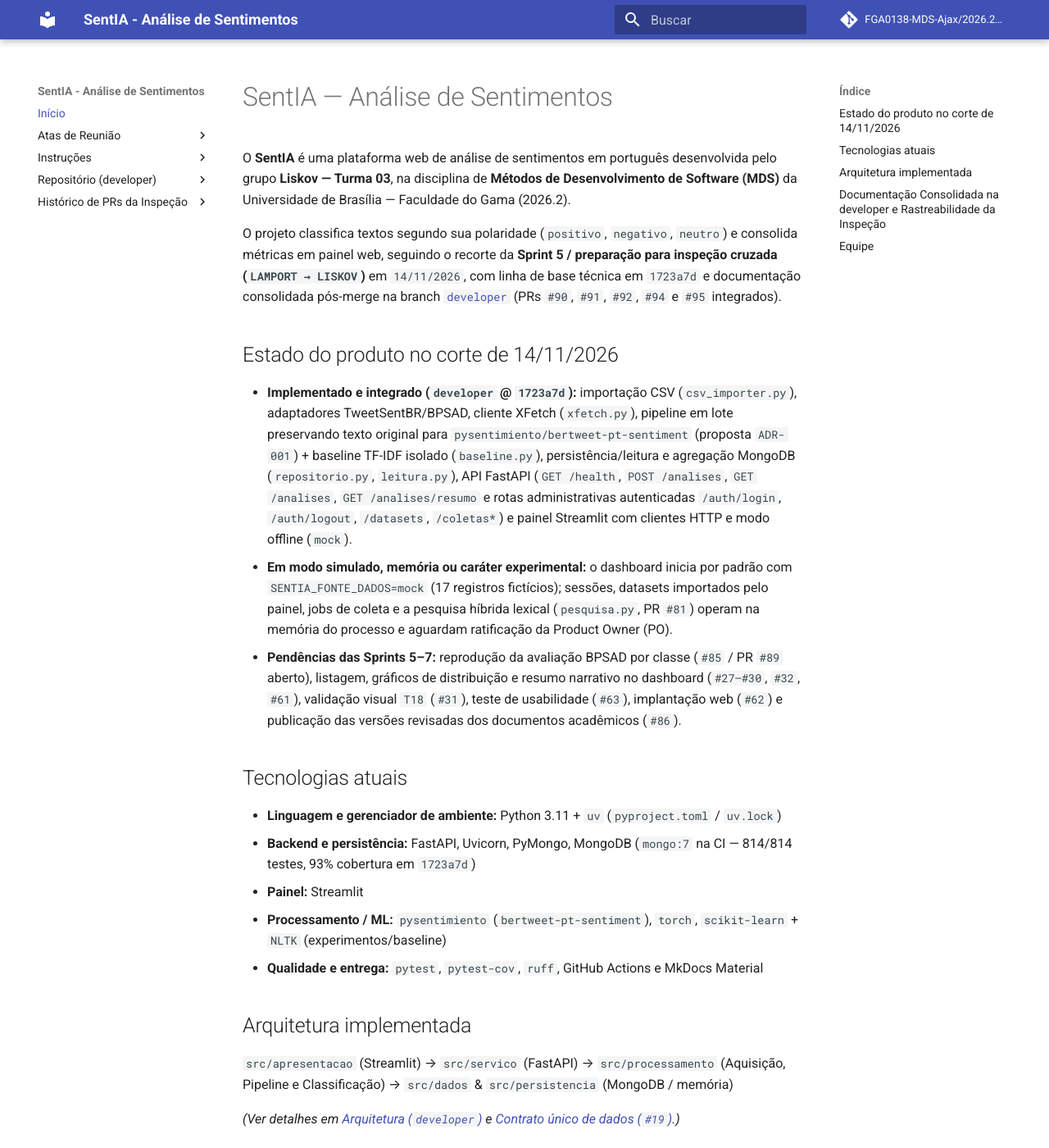
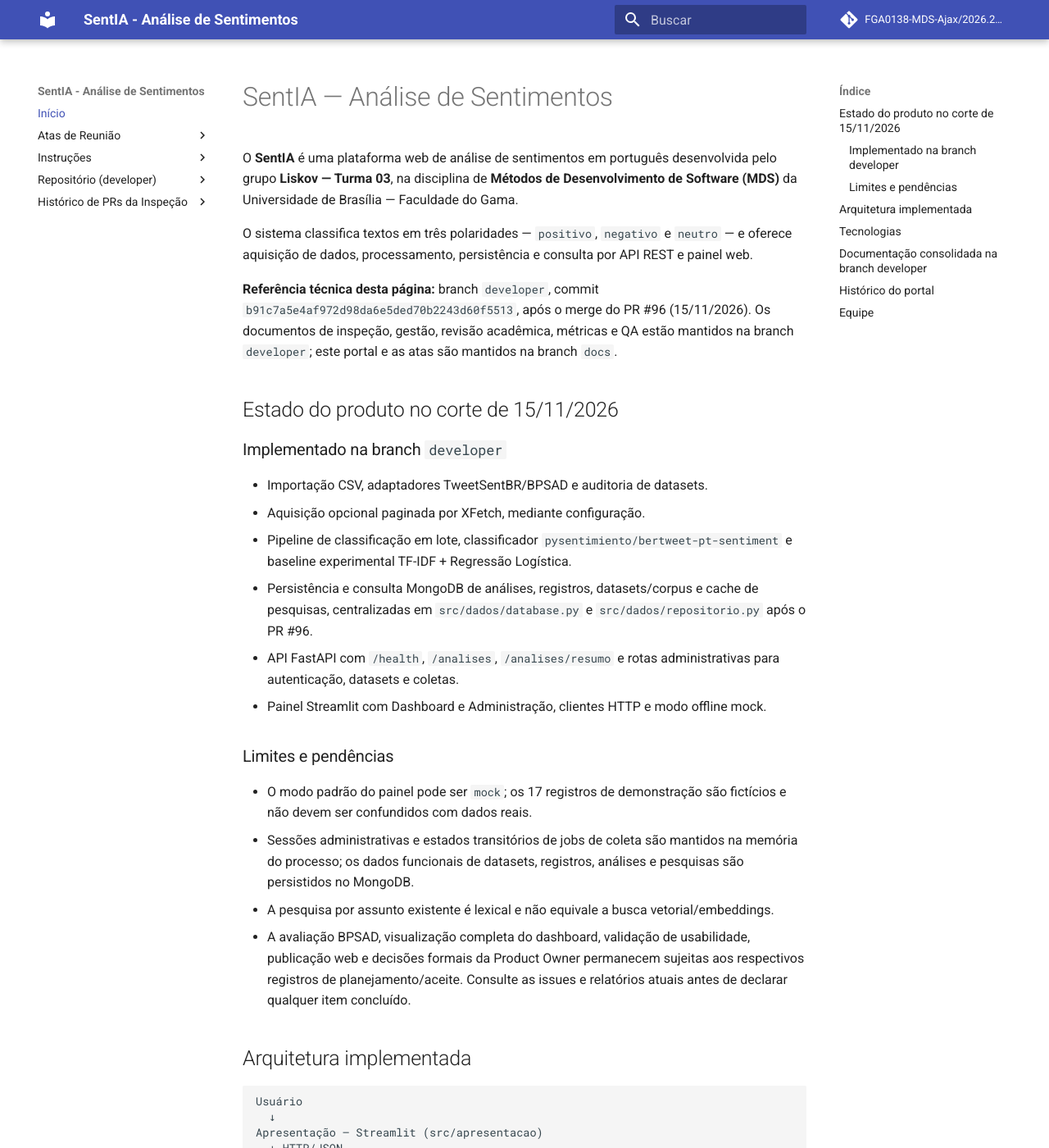
Before and after one commit to FGA0138-MDS-Ajax/2026.2-T03-Liskov, an MkDocs documentation site: the page built from docs/index.md, in a window 1280 px wide and 1400 px high. Shown: the whole window at 82% size. Built offline with MkDocs 1.6.1 and Material for MkDocs 9.7.7, drawn with Linux system fonts in a browser that asks for light colours; comment, search, counter and statistics services are not loaded; some of the changed text lies outside the part shown.

Commit message:
Atualiza portal e estado técnico do SentIA
Revisa o portal com o estado do produto após o PR #96, reorganiza links e arquitetura, e atualiza o histórico do PR #93 como integrado. Ignora também arquivos locais `.env` e `.coverage`.

````diff
--- a/docs/index.md
+++ b/docs/index.md
@@ -1,42 +1,75 @@
 # SentIA — Análise de Sentimentos
 
-O **SentIA** é uma plataforma web de análise de sentimentos em português desenvolvida pelo grupo **Liskov — Turma 03**, na disciplina de **Métodos de Desenvolvimento de Software (MDS)** da Universidade de Brasília — Faculdade do Gama (2026.2).
+O **SentIA** é uma plataforma web de análise de sentimentos em português desenvolvida pelo grupo **Liskov — Turma 03**, na disciplina de **Métodos de Desenvolvimento de Software (MDS)** da Universidade de Brasília — Faculdade do Gama.
 
-O projeto classifica textos segundo sua polaridade (`positivo`, `negativo`, `neutro`) e consolida métricas em painel web, seguindo o recorte da **Sprint 5 / preparação para inspeção cruzada (`LAMPORT → LISKOV`)** em `14/11/2026`, com linha de base técnica em `1723a7d` e documentação consolidada pós-merge na branch [`developer`](https://github.com/FGA0138-MDS-Ajax/2026.2-T03-Liskov/tree/developer) (PRs `#90`, `#91`, `#92`, `#94` e `#95` integrados).
+O sistema classifica textos em três polaridades — `positivo`, `negativo` e `neutro` — e oferece aquisição de dados, processamento, persistência e consulta por API REST e painel web.
 
-## Estado do produto no corte de 14/11/2026
+**Referência técnica desta página:** branch `developer`, commit `b91c7a5e4af972d98da6e5ded70b2243d60f5513`, após o merge do PR #96 (15/11/2026). Os documentos de inspeção, gestão, revisão acadêmica, métricas e QA estão mantidos na branch `developer`; este portal e as atas são mantidos na branch `docs`.
 
-- **Implementado e integrado (`developer` @ `1723a7d`):** importação CSV (`csv_importer.py`), adaptadores TweetSentBR/BPSAD, cliente XFetch (`xfetch.py`), pipeline em lote preservando texto original para `pysentimiento/bertweet-pt-sentiment` (proposta `ADR-001`) + baseline TF-IDF isolado (`baseline.py`), persistência/leitura e agregação MongoDB (`repositorio.py`, `leitura.py`), API FastAPI (`GET /health`, `POST /analises`, `GET /analises`, `GET /analises/resumo` e rotas administrativas autenticadas `/auth/login`, `/auth/logout`, `/datasets`, `/coletas*`) e painel Streamlit com clientes HTTP e modo offline (`mock`).
-- **Em modo simulado, memória ou caráter experimental:** o dashboard inicia por padrão com `SENTIA_FONTE_DADOS=mock` (17 registros fictícios); sessões, datasets importados pelo painel, jobs de coleta e a pesquisa híbrida lexical (`pesquisa.py`, PR `#81`) operam na memória do processo e aguardam ratificação da Product Owner (PO).
-- **Pendências das Sprints 5–7:** reprodução da avaliação BPSAD por classe (`#85` / PR `#89` aberto), listagem, gráficos de distribuição e resumo narrativo no dashboard (`#27–#30`, `#32`, `#61`), validação visual `T18` (`#31`), teste de usabilidade (`#63`), implantação web (`#62`) e publicação das versões revisadas dos documentos acadêmicos (`#86`).
+## Estado do produto no corte de 15/11/2026
 
-## Tecnologias atuais
+### Implementado na branch `developer`
 
-- **Linguagem e gerenciador de ambiente:** Python 3.11 + `uv` (`pyproject.toml` / `uv.lock`)
-- **Backend e persistência:** FastAPI, Uvicorn, PyMongo, MongoDB (`mongo:7` na CI — 814/814 testes, 93% cobertura em `1723a7d`)
-- **Painel:** Streamlit
-- **Processamento / ML:** `pysentimiento` (`bertweet-pt-sentiment`), `torch`, `scikit-learn` + `NLTK` (experimentos/baseline)
-- **Qualidade e entrega:** `pytest`, `pytest-cov`, `ruff`, GitHub Actions e MkDocs Material
+- Importação CSV, adaptadores TweetSentBR/BPSAD e auditoria de datasets.
+- Aquisição opcional paginada por XFetch, mediante configuração.
+- Pipeline de classificação em lote, classificador `pysentimiento/bertweet-pt-sentiment` e baseline experimental TF-IDF + Regressão Logística.
+- Persistência e consulta MongoDB de análises, registros, datasets/corpus e cache de pesquisas, centralizadas em `src/dados/database.py` e `src/dados/repositorio.py` após o PR #96.
+- API FastAPI com `/health`, `/analises`, `/analises/resumo` e rotas administrativas para autenticação, datasets e coletas.
+- Painel Streamlit com Dashboard e Administração, clientes HTTP e modo offline mock.
+
+### Limites e pendências
+
+- O modo padrão do painel pode ser `mock`; os 17 registros de demonstração são fictícios e não devem ser confundidos com dados reais.
+- Sessões administrativas e estados transitórios de jobs de coleta são mantidos na memória do processo; os dados funcionais de datasets, registros, análises e pesquisas são persistidos no MongoDB.
+- A pesquisa por assunto existente é lexical e não equivale a busca vetorial/embeddings.
+- A avaliação BPSAD, visualização completa do dashboard, validação de usabilidade, publicação web e decisões formais da Product Owner permanecem sujeitas aos respectivos registros de planejamento/aceite. Consulte as issues e relatórios atuais antes de declarar qualquer item concluído.
 
 ## Arquitetura implementada
 
-`src/apresentacao` (Streamlit) → `src/servico` (FastAPI) → `src/processamento` (Aquisição, Pipeline e Classificação) → `src/dados` & `src/persistencia` (MongoDB / memória)
+```text
+Usuário
+  ↓
+Apresentação — Streamlit (src/apresentacao)
+  ↓ HTTP/JSON
+Serviço — FastAPI (src/servico)
+  ↓
+Processamento — Aquisição + Pipeline + Classificação (src/processamento)
+  ↓
+Dados — MongoDB / PyMongo (src/dados)
+```
 
-*(Ver detalhes em [Arquitetura (`developer`)](https://github.com/FGA0138-MDS-Ajax/2026.2-T03-Liskov/blob/developer/docs/arquitetura.md) e [Contrato único de dados (`#19`)](https://github.com/FGA0138-MDS-Ajax/2026.2-T03-Liskov/blob/developer/docs/contratos-dados.md).)*
+A API pertence à camada `servico`. A persistência está centralizada em `src/dados/`; não há um pacote `src/persistencia/` na revisão técnica citada.
 
-## Documentação Consolidada na `developer` e Rastreabilidade da Inspeção
+Consulte a [arquitetura técnica](https://github.com/FGA0138-MDS-Ajax/2026.2-T03-Liskov/blob/developer/docs/arquitetura.md) e o [contrato único de dados](https://github.com/FGA0138-MDS-Ajax/2026.2-T03-Liskov/blob/developer/docs/contratos-dados.md).
 
-Este portal na branch `docs` concentra as **Atas de Reunião** ([Ata 1](atas-reuniao/ata-reuniao-1.md) · [Ata 2](atas-reuniao/ata-reuniao-2.md)), as **Instruções do MkDocs** ([MkDocs](instrucoes/instrucoes.md)) e o resumo institucional. Os documentos de engenharia, gestão, revisão acadêmica, métricas GQM, QA e dossiê de inspeção encontram-se **consolidados na branch `developer`** após a integração dos PRs [`#90`](https://github.com/FGA0138-MDS-Ajax/2026.2-T03-Liskov/pull/90), [`#91`](https://github.com/FGA0138-MDS-Ajax/2026.2-T03-Liskov/pull/91), [`#92`](https://github.com/FGA0138-MDS-Ajax/2026.2-T03-Liskov/pull/92), [`#94`](https://github.com/FGA0138-MDS-Ajax/2026.2-T03-Liskov/pull/94) e [`#95`](https://github.com/FGA0138-MDS-Ajax/2026.2-T03-Liskov/pull/95) (`MERGED`; este portal segue em análise no [PR `#93`](https://github.com/FGA0138-MDS-Ajax/2026.2-T03-Liskov/pull/93), `OPEN` na `docs`):
+## Tecnologias
 
-| Área / Frente | Documentos Canônicos (`developer`) | Histórico de PRs e Situação |
-| --- | --- | --- |
-| **Índice de entrada e comandos** | [`README.md`](https://github.com/FGA0138-MDS-Ajax/2026.2-T03-Liskov/blob/developer/README.md) · [`docs/README.md`](https://github.com/FGA0138-MDS-Ajax/2026.2-T03-Liskov/blob/developer/docs/README.md) | [PR `#92`](https://github.com/FGA0138-MDS-Ajax/2026.2-T03-Liskov/pull/92) (`MERGED`) · [PR `#95`](https://github.com/FGA0138-MDS-Ajax/2026.2-T03-Liskov/pull/95) (`MERGED`) |
-| **Dossiê de Inspeção e Roteiro Executável** | [`inspecao/README.md`](https://github.com/FGA0138-MDS-Ajax/2026.2-T03-Liskov/blob/developer/docs/inspecao/README.md) · [`ROTEIRO_INSPECAO.md`](https://github.com/FGA0138-MDS-Ajax/2026.2-T03-Liskov/blob/developer/docs/inspecao/ROTEIRO_INSPECAO.md) · [`REGISTRO_PRE_INSPECAO.md`](https://github.com/FGA0138-MDS-Ajax/2026.2-T03-Liskov/blob/developer/docs/inspecao/REGISTRO_PRE_INSPECAO.md) | [PR `#92`](https://github.com/FGA0138-MDS-Ajax/2026.2-T03-Liskov/pull/92) (`MERGED`) · [PR `#95`](https://github.com/FGA0138-MDS-Ajax/2026.2-T03-Liskov/pull/95) (`MERGED`) |
-| **Matriz de Prontidão e Catálogo Único PO** | [`MATRIZ_EVIDENCIAS.md`](https://github.com/FGA0138-MDS-Ajax/2026.2-T03-Liskov/blob/developer/docs/inspecao/MATRIZ_EVIDENCIAS.md) · [`PLANO_REGULARIZACAO.md`](https://github.com/FGA0138-MDS-Ajax/2026.2-T03-Liskov/blob/developer/docs/inspecao/PLANO_REGULARIZACAO.md) | [PR `#92`](https://github.com/FGA0138-MDS-Ajax/2026.2-T03-Liskov/pull/92) (`MERGED`) · [PR `#95`](https://github.com/FGA0138-MDS-Ajax/2026.2-T03-Liskov/pull/95) (`MERGED`) |
-| **Gestão: Sprints e Configuração** | [`PLANEJAMENTO_E_REPLANEJAMENTOS.md`](https://github.com/FGA0138-MDS-Ajax/2026.2-T03-Liskov/blob/developer/docs/gestao/PLANEJAMENTO_E_REPLANEJAMENTOS.md) · [`GESTAO_CONFIGURACAO.md`](https://github.com/FGA0138-MDS-Ajax/2026.2-T03-Liskov/blob/developer/docs/gestao/GESTAO_CONFIGURACAO.md) | [PR `#92`](https://github.com/FGA0138-MDS-Ajax/2026.2-T03-Liskov/pull/92) (`MERGED`) · [PR `#95`](https://github.com/FGA0138-MDS-Ajax/2026.2-T03-Liskov/pull/95) (`MERGED`) |
-| **Revisão Acadêmica e ABNT** | [`VISAO_ATUALIZADA_RASCUNHO.md`](https://github.com/FGA0138-MDS-Ajax/2026.2-T03-Liskov/blob/developer/docs/revisao-academica/VISAO_ATUALIZADA_RASCUNHO.md) · [`ARQUITETURA_ATUALIZADA_RASCUNHO.md`](https://github.com/FGA0138-MDS-Ajax/2026.2-T03-Liskov/blob/developer/docs/revisao-academica/ARQUITETURA_ATUALIZADA_RASCUNHO.md) · [`MATRIZ_DIVERGENCIAS.md`](https://github.com/FGA0138-MDS-Ajax/2026.2-T03-Liskov/blob/developer/docs/revisao-academica/MATRIZ_DIVERGENCIAS.md) · [`REVISAO_ABNT.md`](https://github.com/FGA0138-MDS-Ajax/2026.2-T03-Liskov/blob/developer/docs/revisao-academica/REVISAO_ABNT.md) · [`DECISOES_PENDENTES_PO.md`](https://github.com/FGA0138-MDS-Ajax/2026.2-T03-Liskov/blob/developer/docs/revisao-academica/DECISOES_PENDENTES_PO.md) · [`RELATORIO_ENTREGA.md`](https://github.com/FGA0138-MDS-Ajax/2026.2-T03-Liskov/blob/developer/docs/revisao-academica/RELATORIO_ENTREGA.md) ([`docs/revisao-academica/`](https://github.com/FGA0138-MDS-Ajax/2026.2-T03-Liskov/tree/developer/docs/revisao-academica)) | [PR `#90`](https://github.com/FGA0138-MDS-Ajax/2026.2-T03-Liskov/pull/90) (`MERGED`) · [PR `#95`](https://github.com/FGA0138-MDS-Ajax/2026.2-T03-Liskov/pull/95) (`MERGED`) |
-| **Métricas GQM e QA / Testes** | [`PLANO_GQM_VIGENTE.md`](https://github.com/FGA0138-MDS-Ajax/2026.2-T03-Liskov/blob/developer/docs/metricas/PLANO_GQM_VIGENTE.md) · [`REGISTRO_E_ANALISE.md`](https://github.com/FGA0138-MDS-Ajax/2026.2-T03-Liskov/blob/developer/docs/metricas/REGISTRO_E_ANALISE.md) · [`PLANO_TESTES_ATUAL.md`](https://github.com/FGA0138-MDS-Ajax/2026.2-T03-Liskov/blob/developer/docs/qa/inspecao/PLANO_TESTES_ATUAL.md) · [`MATRIZ_RASTREABILIDADE.md`](https://github.com/FGA0138-MDS-Ajax/2026.2-T03-Liskov/blob/developer/docs/qa/inspecao/MATRIZ_RASTREABILIDADE.md) · [`RELATORIO_EXECUCAO.md`](https://github.com/FGA0138-MDS-Ajax/2026.2-T03-Liskov/blob/developer/docs/qa/inspecao/RELATORIO_EXECUCAO.md) · [`DEFEITOS_E_CORRECOES.md`](https://github.com/FGA0138-MDS-Ajax/2026.2-T03-Liskov/blob/developer/docs/qa/inspecao/DEFEITOS_E_CORRECOES.md) ([`docs/metricas/`](https://github.com/FGA0138-MDS-Ajax/2026.2-T03-Liskov/tree/developer/docs/metricas) · [`docs/qa/inspecao/`](https://github.com/FGA0138-MDS-Ajax/2026.2-T03-Liskov/tree/developer/docs/qa/inspecao)) | [PR `#91`](https://github.com/FGA0138-MDS-Ajax/2026.2-T03-Liskov/pull/91) (`MERGED`) · [PR `#94`](https://github.com/FGA0138-MDS-Ajax/2026.2-T03-Liskov/pull/94) (`MERGED`) · [PR `#95`](https://github.com/FGA0138-MDS-Ajax/2026.2-T03-Liskov/pull/95) (`MERGED`) |
+- **Linguagem e ambiente:** Python 3.11+ e `uv`.
+- **Painel:** Streamlit.
+- **API:** FastAPI e Uvicorn.
+- **Banco:** MongoDB e PyMongo.
+- **Processamento:** pandas, NLTK e scikit-learn.
+- **Classificação:** PySentimiento e PyTorch para o classificador BERTweet.
+- **Qualidade:** Pytest, pytest-cov, Ruff e GitHub Actions.
+- **Documentação:** MkDocs Material.
+
+## Documentação consolidada na branch `developer`
+
+O portal mantém as atas de reunião e o guia de publicação. A documentação técnica e os registros de engenharia são mantidos na branch `developer`:
+
+| Área | Documentos principais |
+|---|---|
+| Entrada e arquitetura | [README do projeto](https://github.com/FGA0138-MDS-Ajax/2026.2-T03-Liskov/blob/developer/README.md), [índice técnico](https://github.com/FGA0138-MDS-Ajax/2026.2-T03-Liskov/blob/developer/docs/README.md), [arquitetura](https://github.com/FGA0138-MDS-Ajax/2026.2-T03-Liskov/blob/developer/docs/arquitetura.md) |
+| Desenvolvimento e contratos | [Contrato de dados](https://github.com/FGA0138-MDS-Ajax/2026.2-T03-Liskov/blob/developer/docs/contratos-dados.md), [contrato API ↔ painel](https://github.com/FGA0138-MDS-Ajax/2026.2-T03-Liskov/blob/developer/docs/frontend/CONTRATO-API.md), [guia do painel](https://github.com/FGA0138-MDS-Ajax/2026.2-T03-Liskov/blob/developer/docs/frontend/README.md) |
+| Inspeção e gestão | [Dossiê de inspeção](https://github.com/FGA0138-MDS-Ajax/2026.2-T03-Liskov/blob/developer/docs/inspecao/README.md), [plano de regularização](https://github.com/FGA0138-MDS-Ajax/2026.2-T03-Liskov/blob/developer/docs/inspecao/PLANO_REGULARIZACAO.md), [planejamento](https://github.com/FGA0138-MDS-Ajax/2026.2-T03-Liskov/blob/developer/docs/gestao/PLANEJAMENTO_E_REPLANEJAMENTOS.md) |
+| Revisão acadêmica | [Matriz de divergências](https://github.com/FGA0138-MDS-Ajax/2026.2-T03-Liskov/blob/developer/docs/revisao-academica/MATRIZ_DIVERGENCIAS.md), [decisões pendentes da PO](https://github.com/FGA0138-MDS-Ajax/2026.2-T03-Liskov/blob/developer/docs/revisao-academica/DECISOES_PENDENTES_PO.md) |
+| Métricas e QA | [Plano GQM](https://github.com/FGA0138-MDS-Ajax/2026.2-T03-Liskov/blob/developer/docs/metricas/PLANO_GQM_VIGENTE.md), [plano de testes](https://github.com/FGA0138-MDS-Ajax/2026.2-T03-Liskov/blob/developer/docs/qa/inspecao/PLANO_TESTES_ATUAL.md), [relatório de execução](https://github.com/FGA0138-MDS-Ajax/2026.2-T03-Liskov/blob/developer/docs/qa/inspecao/RELATORIO_EXECUCAO.md) |
+| Aquisição e ML | [TweetSentBR](https://github.com/FGA0138-MDS-Ajax/2026.2-T03-Liskov/blob/developer/docs/tweetsentbr.md), [BPSAD](https://github.com/FGA0138-MDS-Ajax/2026.2-T03-Liskov/blob/developer/docs/bpsad.md), [XFetch](https://github.com/FGA0138-MDS-Ajax/2026.2-T03-Liskov/blob/developer/docs/integracao_xfetch.md), [classificação](https://github.com/FGA0138-MDS-Ajax/2026.2-T03-Liskov/blob/developer/docs/classificacao.md) |
+
+## Histórico do portal
+
+O [PR #93 — Portal MkDocs](https://github.com/FGA0138-MDS-Ajax/2026.2-T03-Liskov/pull/93) foi integrado à branch `docs`. A branch `docs` possui um workflow próprio para publicar o portal em `gh-pages`; ela não deve ser mesclada integralmente em `developer` sem reconciliar o arquivo `.github/workflows/ci.yml`, que tem finalidades diferentes nas duas branches.
 
 ## Equipe
 
-Projeto desenvolvido pelo grupo **Liskov — T03**, na disciplina de Métodos de Desenvolvimento de Software (UnB/FGA).
+Projeto desenvolvido pelo grupo **Liskov — T03**, na disciplina MDS, UnB/FGA.
--- a/mkdocs.yml
+++ b/mkdocs.yml
@@ -45,8 +45,8 @@ nav:
           - Registro e Análise de Métricas: https://github.com/FGA0138-MDS-Ajax/2026.2-T03-Liskov/blob/developer/docs/metricas/REGISTRO_E_ANALISE.md
           - Plano de Testes Atual: https://github.com/FGA0138-MDS-Ajax/2026.2-T03-Liskov/blob/developer/docs/qa/inspecao/PLANO_TESTES_ATUAL.md
           - Matriz T01–T18: https://github.com/FGA0138-MDS-Ajax/2026.2-T03-Liskov/blob/developer/docs/qa/inspecao/MATRIZ_RASTREABILIDADE.md
-          - Relatório de Execução (1723a7d): https://github.com/FGA0138-MDS-Ajax/2026.2-T03-Liskov/blob/developer/docs/qa/inspecao/RELATORIO_EXECUCAO.md
-          - Defeitos e Correções (D01–D04): https://github.com/FGA0138-MDS-Ajax/2026.2-T03-Liskov/blob/developer/docs/qa/inspecao/DEFEITOS_E_CORRECOES.md
+          - Relatório de Execução: https://github.com/FGA0138-MDS-Ajax/2026.2-T03-Liskov/blob/developer/docs/qa/inspecao/RELATORIO_EXECUCAO.md
+          - Defeitos e Correções: https://github.com/FGA0138-MDS-Ajax/2026.2-T03-Liskov/blob/developer/docs/qa/inspecao/DEFEITOS_E_CORRECOES.md
 
   - Histórico de PRs da Inspeção:
       - "PR #90 — Revisão Acadêmica (MERGED)": https://github.com/FGA0138-MDS-Ajax/2026.2-T03-Liskov/pull/90
@@ -54,4 +54,4 @@ nav:
       - "PR #92 — Dossiê e Gestão (MERGED)": https://github.com/FGA0138-MDS-Ajax/2026.2-T03-Liskov/pull/92
       - "PR #94 — Regularização GQM (MERGED)": https://github.com/FGA0138-MDS-Ajax/2026.2-T03-Liskov/pull/94
       - "PR #95 — Consolidação Pós-Merge (MERGED)": https://github.com/FGA0138-MDS-Ajax/2026.2-T03-Liskov/pull/95
-      - "PR #93 — Portal MkDocs (OPEN em docs)": https://github.com/FGA0138-MDS-Ajax/2026.2-T03-Liskov/pull/93
+      - "PR #93 — Portal MkDocs (MERGED em docs)": https://github.com/FGA0138-MDS-Ajax/2026.2-T03-Liskov/pull/93
````
Also changed, not shown: 1 other file.
